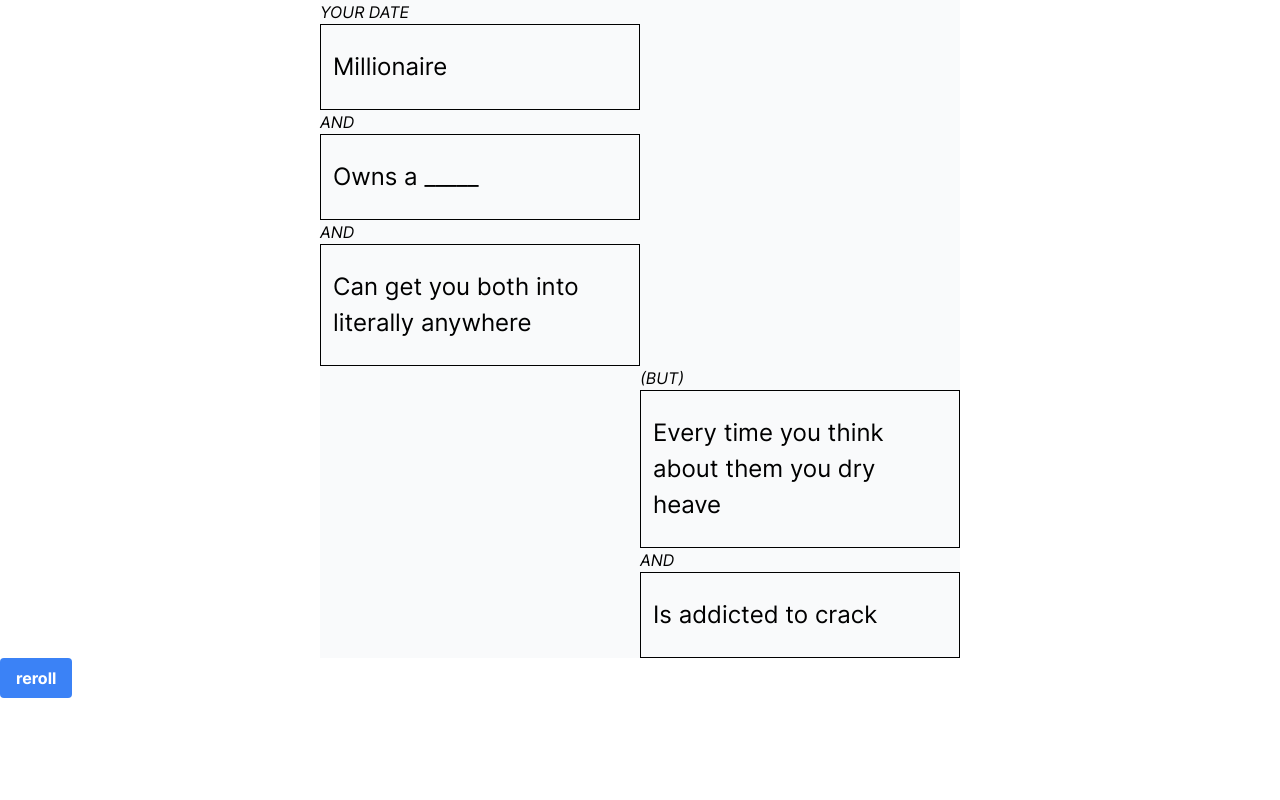
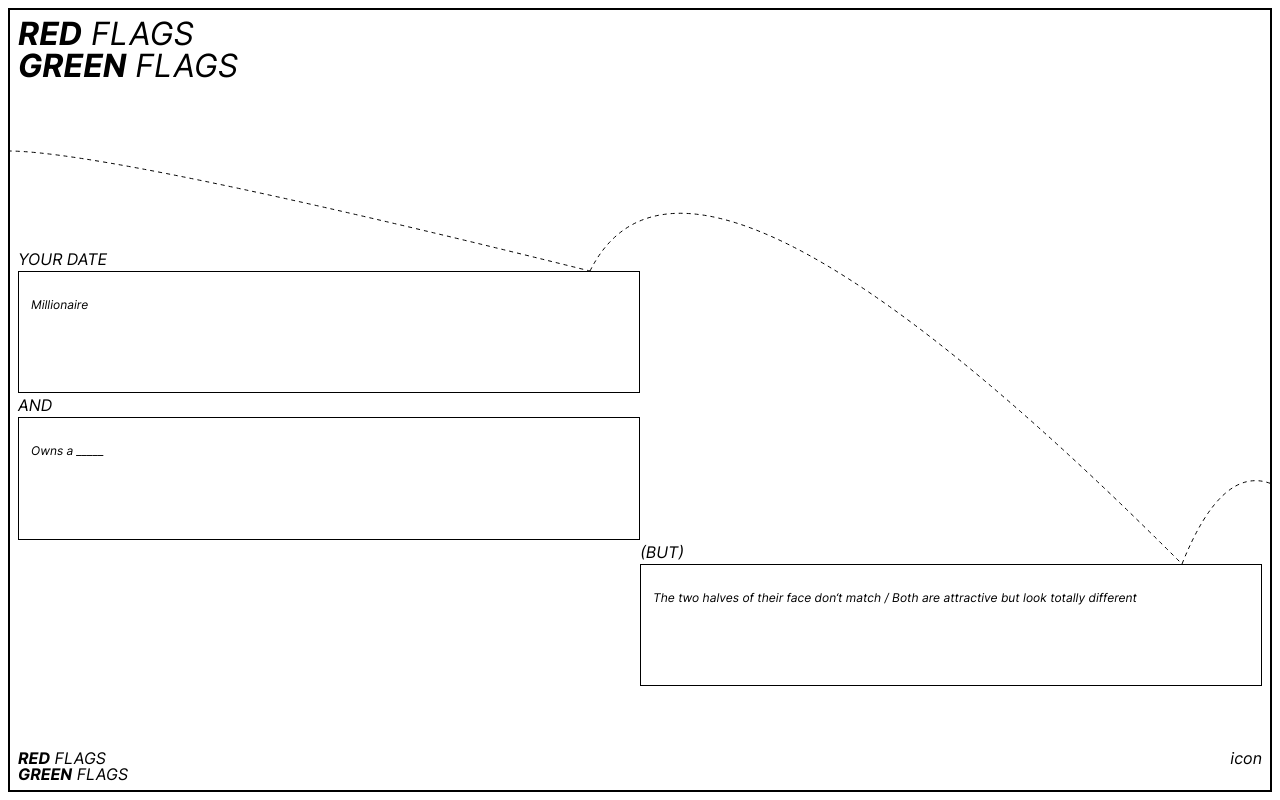
Before and after one commit to Tomtommytomtom/redflaggreenflag, a Vue app: page / in a window 1280 px wide. Built offline with nearby package versions, Linux system fonts and the light colour scheme.

Commit message:
Get first working path

```diff
--- a/index.html
+++ b/index.html
@@ -1,5 +1,5 @@
 <!DOCTYPE html>
-<html lang="en">
+<html lang="en" style="min-height: 100vh;">
   <head>
     <meta charset="UTF-8" />
     <meta name="viewport" content="width=device-width, initial-scale=1.0" />
@@ -13,9 +13,19 @@
     />
     <!-- <link rel="preload" href="/font/Inter-italic.var.woff2" as="font" type="font/woff2" crossorigin="anonymous"> -->
     <link rel="stylesheet" href="/font/inter.css" />
+    <style>
+      .svg-overlay{
+        position: absolute;
+        height: 100vh;
+        width: 100vw;
+      }
+    </style>
   </head>
-  <body>
-    <div id="app"></div>
+  <body style="height: 100vh;">
+    <svg id="svg-overlay" class="svg-overlay">
+    </svg>
+    <div id="app" class="h-full"></div>
     <script type="module" src="/src/main.js"></script>
+
   </body>
 </html>
--- a/src/App.vue
+++ b/src/App.vue
@@ -2,8 +2,8 @@
 </script>
 
 <template>
-  <div>
-    <main>
+  <div class="h-full">
+    <main class="h-full">
       <router-view />
     </main>
   </div>
--- a/src/components/Card.vue
+++ b/src/components/Card.vue
@@ -1,5 +1,5 @@
 <template>
-  <div class="box">
+  <div class="box italic">
     {{props.text}}
   </div>
 </template>
@@ -13,7 +13,8 @@ const props = defineProps({
 <style>
 .box {
   border: 1px solid black;
-  padding: 1em .5em;
-  font-size: 24px;
+  padding: 2em 1em;
+  font-size: 12px;
+  height: calc(1.2em * 6 + 3em);
 }
 </style>
--- /dev/null
+++ b/src/components/Footer.vue
@@ -0,0 +1,21 @@
+<template>
+ <div class="footer italic flex">
+   <div class="grow">
+     <div><span class="font-bold">RED</span> FLAGS</div>
+      <div><span class="font-bold">GREEN</span> FLAGS</div>
+   </div>
+  <div>icon</div>
+</div>
+</template>
+
+<script setup>
+
+</script>
+
+<style lang="scss">
+.footer {
+  font-size: 1rem;
+  line-height: 1rem;
+  width: 100%;
+}
+</style>
--- /dev/null
+++ b/src/components/Header.vue
@@ -0,0 +1,17 @@
+<template>
+<div class="header italic">
+  <div><span class="font-bold">RED</span> FLAGS</div>
+  <div><span class="font-bold">GREEN</span> FLAGS</div>
+</div>
+</template>
+
+<script setup>
+</script>
+
+<style>
+.header {
+  font-size: 2rem;
+  line-height: 2rem;
+  width: 100%;
+}
+</style>
--- a/src/components/NegativeColumn.vue
+++ b/src/components/NegativeColumn.vue
@@ -2,7 +2,7 @@
   <div>
     <span class="italic">(BUT)</span>
     <div v-for="(perk,index) in negatives" >
-      <Card :text="perk"/>
+      <Card :text="perk" :id="`${index}-negative`"/>
       <span class="italic" v-if="index !== negatives.length - 1">AND</span>
     </div>
   </div>
--- a/src/components/PerksColumn.vue
+++ b/src/components/PerksColumn.vue
@@ -2,7 +2,7 @@
   <div>
     <span class="italic">YOUR DATE</span>
     <div v-for="(perk,index) in perks" >
-      <Card :text="perk"/>
+      <Card :text="perk" :id="`${index}-perk`"/>
       <span class="italic" v-if="index !== perks.length - 1">AND</span>
     </div>
   </div>
--- a/src/views/Home.vue
+++ b/src/views/Home.vue
@@ -1,27 +1,119 @@
 
 <template>
-  <div class="bg-gray-50 flex w-1/2 m-auto">
-    <PerksColumn class="w-1/2" :perks="green" />
-    <div class="w-1/2">
-      <PerksColumn style="visibility:hidden;" :perks="green" />
-      <NegativeColumn  :negatives="red"/>
+<div class="h-full p-2">
+  <div id="outer-box" class="outer-box w-full p-2">
+    <Header/>
+    <div class="grow-bottom-container">
+      <div class="flex inner-box">
+        <PerksColumn class="w-1/2" :perks="green" />
+        <div class="w-1/2">
+          <PerksColumn style="visibility:hidden;" :perks="green" />
+          <NegativeColumn  :negatives="red"/>
+        </div>
+      </div>
     </div>
+    <Footer class="mt-16"/>
   </div>
-  <button class="bg-blue-500 hover:bg-blue-700 text-white font-bold py-2 px-4 rounded" @click="reroll">reroll</button>
+
+</div>
 </template>
 
 <script setup>
-import { ref } from "vue"
+import { onMounted, ref } from "vue"
 import { nRandomPerks, nRandomNegatives } from "../utils"
 import PerksColumn from "@/components/PerksColumn.vue"
 import NegativeColumn from "@/components/NegativeColumn.vue"
+import Header from "@/components/Header.vue"
+import Footer from "@/components/Footer.vue"
 
 const red = ref([])
 const green = ref([])
 
 const reroll = () => {
-  green.value = nRandomPerks(3)
-  red.value = nRandomNegatives(2)
+  green.value = nRandomPerks(2)
+  red.value = nRandomNegatives(1)
+  red.value[0] = `The two halves of their
+face don‘t match /
+Both are attractive but
+look totally different`
 }
 reroll()
+
+onMounted(() => {
+  const outerBox = document.getElementById("outer-box").getBoundingClientRect()
+  const firstPerkBox = document.getElementById("0-perk").getBoundingClientRect()
+  const firstNegativeBox = document.getElementById("0-negative").getBoundingClientRect()
+
+
+  console.log(firstPerkBox);
+  console.log(firstNegativeBox);
+
+  //TODO: change constants with relative values to screen size
+  const firstBouncingPoint = {
+    x: Math.round(firstPerkBox.right - 50),
+    y: Math.round(firstPerkBox.top)
+  }
+
+  const secondBouncingPoint = {
+    x: Math.round(firstNegativeBox.right - 80),
+    y: Math.round(firstNegativeBox.top)
+  }
+
+  const startingPoint = {
+    x: Math.round(outerBox.left),
+    y: Math.round(firstBouncingPoint.y - 120)
+  }
+
+  const endingPoint = {
+    x: Math.round(outerBox.right),
+    y: Math.round(secondBouncingPoint.y - 80)
+  }
+
+  console.log(firstBouncingPoint);
+  console.log(secondBouncingPoint);
+
+  const svg = document.getElementById("svg-overlay")
+
+  const firstPath = document.createElementNS('http://www.w3.org/2000/svg',"path")
+  firstPath.setAttributeNS(null,"d",`M ${startingPoint.x} ${startingPoint.y} Q ${startingPoint.x + 100} ${startingPoint.y} ${firstBouncingPoint.x} ${firstBouncingPoint.y}`)
+  firstPath.setAttributeNS(null,"style","fill:none;stroke:#000000;stroke-width:1px;stroke-dasharray:4")
+  svg.appendChild(firstPath)
+
+  const secondPath = document.createElementNS('http://www.w3.org/2000/svg',"path")
+  secondPath.setAttributeNS(null,"d",`M ${firstBouncingPoint.x} ${firstBouncingPoint.y} Q ${firstBouncingPoint.x + 100} ${firstBouncingPoint.y - 200} ${secondBouncingPoint.x} ${secondBouncingPoint.y}`)
+  secondPath.setAttributeNS(null,"style","fill:none;stroke:#000000;stroke-width:1px;stroke-dasharray:4")
+  svg.appendChild(secondPath)
+
+  const finalPath = document.createElementNS('http://www.w3.org/2000/svg',"path")
+  finalPath.setAttributeNS(null,"d",`M ${secondBouncingPoint.x} ${secondBouncingPoint.y} Q ${secondBouncingPoint.x + 40} ${secondBouncingPoint.y - 100} ${endingPoint.x} ${endingPoint.y}`)
+  finalPath.setAttributeNS(null,"style","fill:none;stroke:#000000;stroke-width:1px;stroke-dasharray:4")
+  svg.appendChild(finalPath)
+
+})
 </script>
+
+<style>
+.dot{
+  position: absolute;
+  height: 10px;
+  width: 10px;
+  color: red;
+  background-color:red;
+}
+
+.outer-box{
+  border: 2px solid black;
+  display: flex;
+  flex-direction: column;
+  height: 100%;
+}
+
+.grow-bottom-container{
+  display: flex;
+  flex-direction: column;
+  flex-grow: 1;
+  justify-content: flex-end;
+}
+
+
+</style>
```
Also changed, not shown: public/curve.svg (added).
